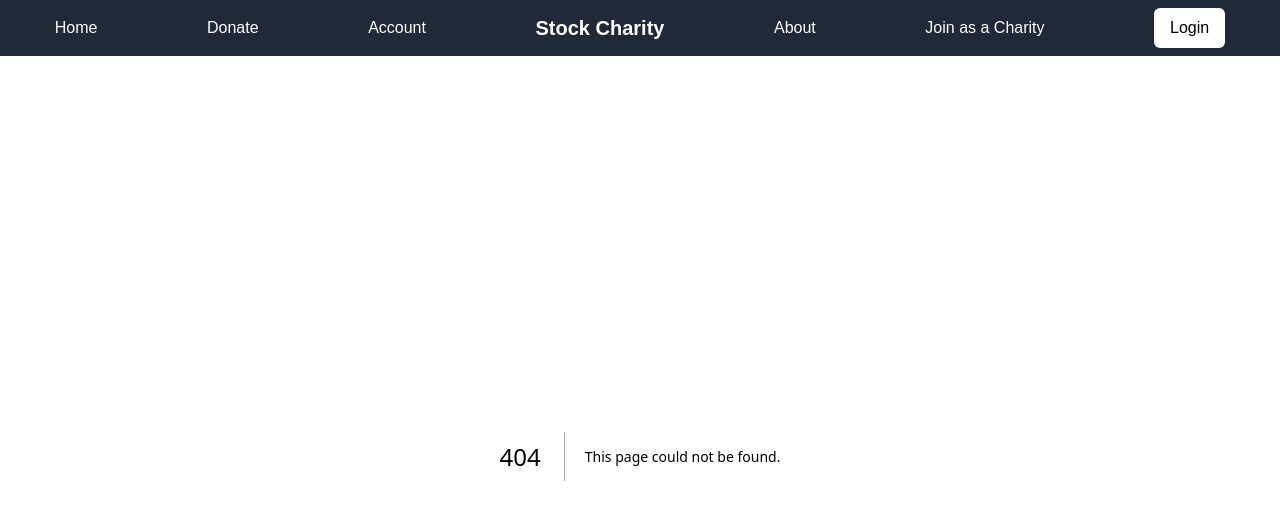
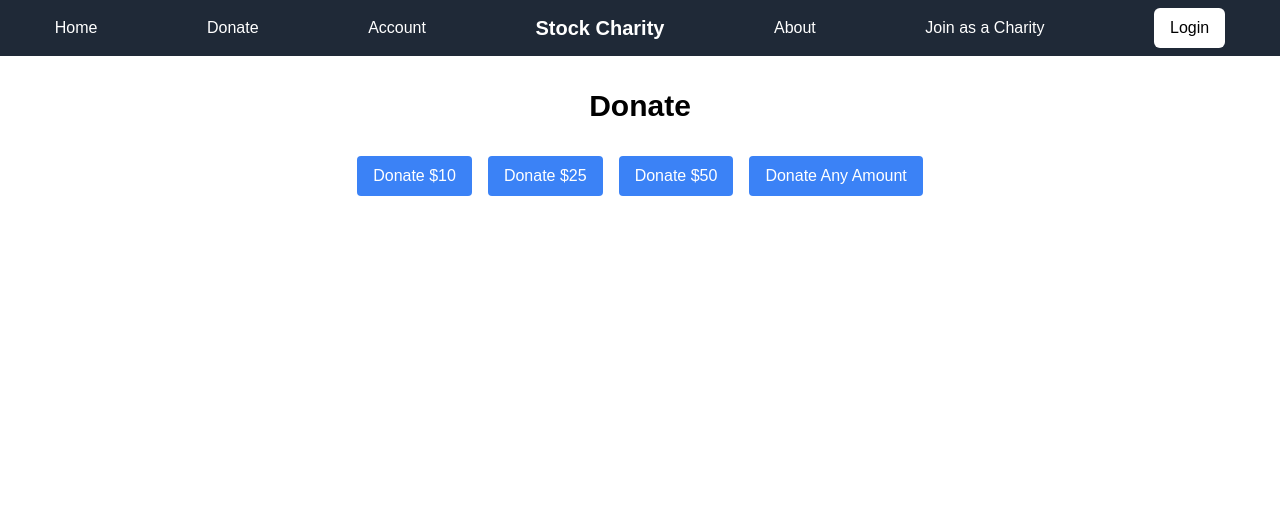
Before and after one commit to utmgdsc/StockCharity, a Next.js app in the folder webapp/: page /donate_v2 in a window 1280 px wide. Before the commit this address had no page. Shown: the top 520 px of the page. Built offline with nearby package versions, Linux system fonts and the light colour scheme.

Commit message:
added another donation page for testing

```diff
--- /dev/null
+++ b/webapp/src/pages/donate_v2.tsx
@@ -0,0 +1,70 @@
+import { FC, useState } from 'react';
+import { useRouter } from 'next/router';
+
+const DonatePage: FC = () => {
+  const router = useRouter();
+  const [loading, setLoading] = useState<boolean>(false);
+
+  const handleDonate = async (amount: number) => {
+    setLoading(true);
+    try {
+      const response = await fetch('http://localhost:8000/create-checkout-session/', {
+        method: 'POST',
+        headers: {
+          'Content-Type': 'application/json',
+        },
+        body: JSON.stringify({ amount }), // amount is in cents
+      });
+      const data = await response.json();
+      if (data.url) {
+        // Redirect to the Stripe checkout page
+        window.location.href = data.url;
+      } else {
+        console.error('Error creating session:', data.error);
+        setLoading(false);
+      }
+    } catch (error) {
+      console.error('Request failed:', error);
+      setLoading(false);
+    }
+  };
+
+  return (
+    <div className="flex flex-col items-center min-h-screen py-8">
+      <h1 className="text-3xl font-bold mb-8">Donate</h1>
+      <div className="flex flex-wrap justify-center gap-4 mb-6">
+        <button
+          onClick={() => handleDonate(1000)}
+          disabled={loading}
+          className="bg-blue-500 hover:bg-blue-600 text-white py-2 px-4 rounded"
+        >
+          Donate $10
+        </button>
+        <button
+          onClick={() => handleDonate(2500)}
+          disabled={loading}
+          className="bg-blue-500 hover:bg-blue-600 text-white py-2 px-4 rounded"
+        >
+          Donate $25
+        </button>
+        <button
+          onClick={() => handleDonate(5000)}
+          disabled={loading}
+          className="bg-blue-500 hover:bg-blue-600 text-white py-2 px-4 rounded"
+        >
+          Donate $50
+        </button>
+        <button
+          onClick={() => handleDonate(2000)}
+          disabled={loading}
+          className="bg-blue-500 hover:bg-blue-600 text-white py-2 px-4 rounded"
+        >
+          Donate Any Amount
+        </button>
+      </div>
+      {loading && <p className="text-gray-500">Redirecting to payment...</p>}
+    </div>
+  );
+};
+
+export default DonatePage;
```
